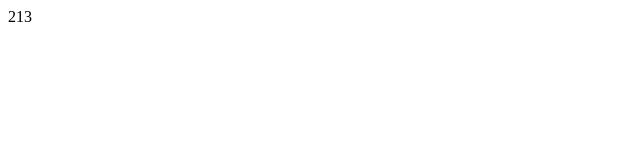
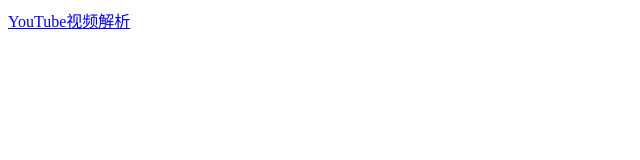
Before and after one commit to wzhiww/wzhiww.github.io, a plain HTML site: page index.html in a window 1280 px wide. Shown: the whole page, without its empty margins (0-640 px from the left). Drawn offline with Linux system fonts and the light colour scheme.

Commit message:
Update index.html

```diff
--- a/index.html
+++ b/index.html
@@ -1 +1 @@
-213
+<a href="https://youtube.iiilab.com">YouTube视频解析</a>
```
